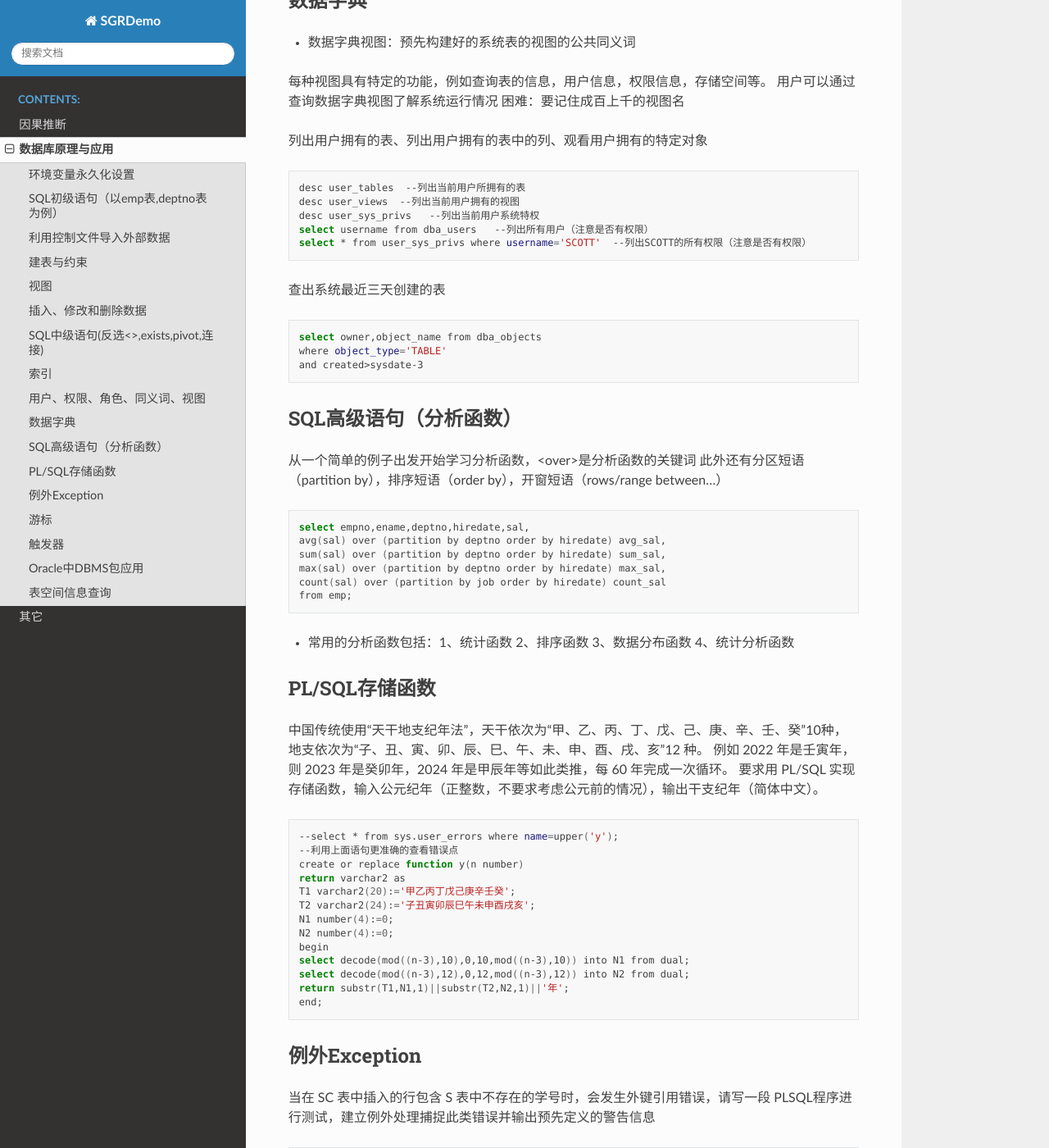
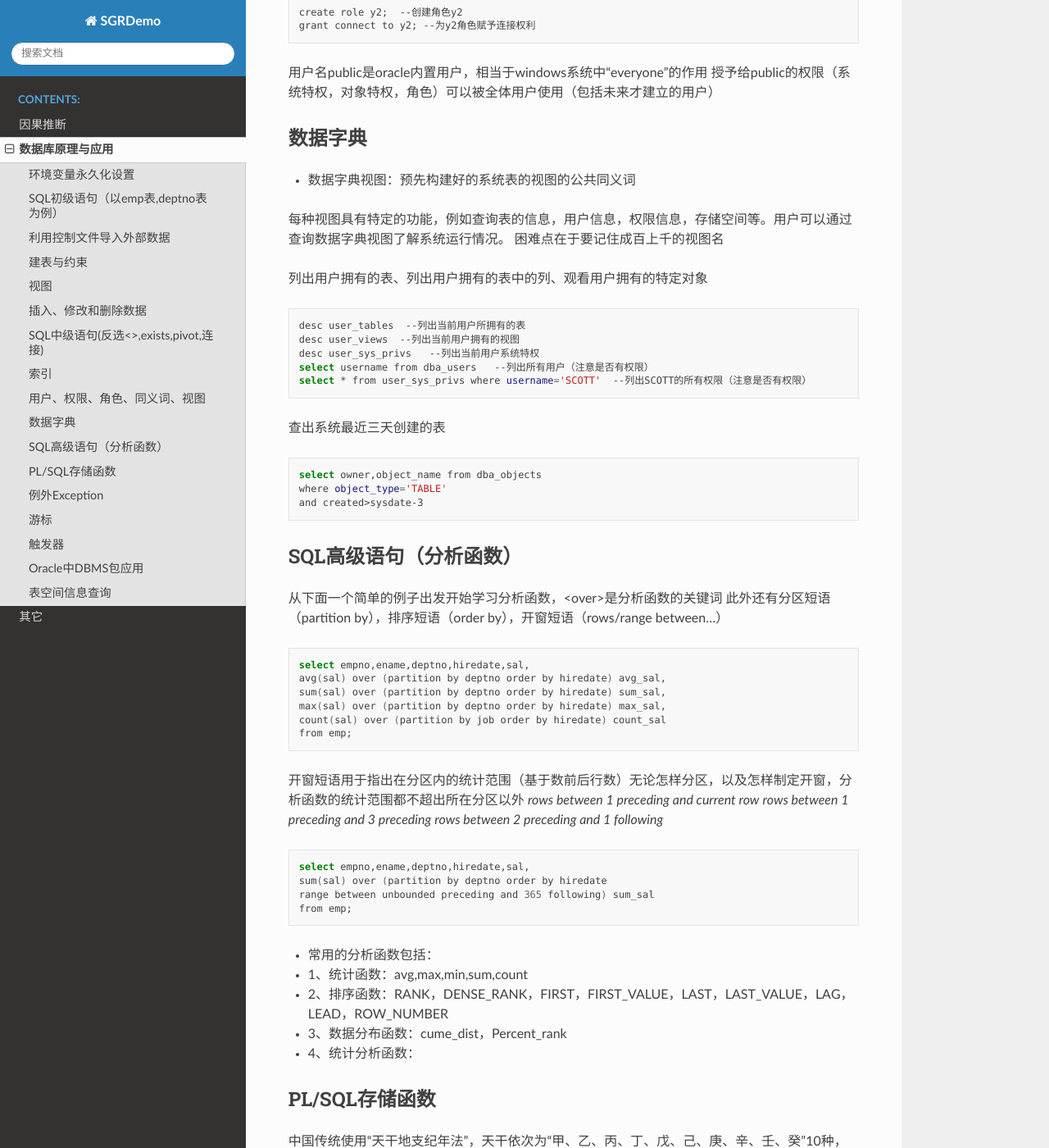
Before and after one commit to heyu58/SGR, a Sphinx documentation site: the page built from source/Oracle/index.rst, in a window 1280 px wide and 1400 px high, scrolled down 6885 px. Shown: the whole window at 82% size. Built offline with Sphinx 7.4.7 and the Read the Docs theme 3.1.0, drawn with Linux system fonts in a browser that asks for light colours; some of the changed text lies outside the part shown.

Commit message:
Update index.rst

```diff
--- a/source/Oracle/index.rst
+++ b/source/Oracle/index.rst
@@ -7,7 +7,9 @@
 =====================
 
 本学期（2024春）选修了中山大学黄志洪老师的《数据库原理与应用》课程，Oracle授课。此处整理一部分习题，欢迎交流学习。
-黄志洪老师本人授课风格强烈，有大量一线业务经历，其创办的炼数成金网站也是良好的学习平台.以下内容都是节选自其授课PPT中：
+黄志洪老师本人授课风格强烈，有大量一线业务经历，其创办的炼数成金网站也是良好的学习平台.
+
+以下内容都是节选自其授课PPT中：
 
 * Oracle三大难度之巅：with递归（N皇后问题），层次查询（员工信息传递最短路径问题），分析函数
 
@@ -316,9 +315,9 @@
 
 索引
 -----------------------------
-索引自动维护，自动使用,主键，候选键对应的列会自动建立索引
-一张表不适合建立太多索引，可以建在大表常用的查询条件上
+索引自动维护，自动使用,主键，候选键对应的列会自动建立索引。一张表不适合建立太多索引，可以建在大表常用的查询条件上。
 11g以后的版本由于大量使用内存缓冲数据，索引的效果对于不太大的表不是很明显（做实验时表的大小应超过内存数）
+
 索引技术是数据库产品最重要的核心技术之一
 ::
 
@@ -332,6 +331,7 @@
 
 * 权限（Privilege）：分为系统权限和对象权限
 系统权限：允许用户执行特定的数据库操作，例如CREATE SESSION、CREATE TABLE等
+
 对象权限：允许用户对特定数据库对象进行操作，例如SELECT、INSERT、UPDATE、DELETE等
 
 * 同义词（Synonym）：是为数据库对象（如表、视图、序列等）创建的别名，允许用户忽略对象的所有者前缀，直接访问对象。
@@ -348,8 +348,11 @@
 
 * 角色(Role):一组权限的集合，可以简化权限管理。
 常见的角色包括:
+
 CONNECT：允许用户连接到数据库并执行基本操作,如CREATE SESSION、CREATE SYNONYM、CREATE VIEW等
+
 RESOURCE：允许用户创建自己的数据库对象,如表、序列、视图等
+
 DBA：拥有所有系统权限，是数据库管理员角色
 
 ::
@@ -365,9 +368,8 @@
 数据字典
 -----------------------------
 * 数据字典视图：预先构建好的系统表的视图的公共同义词
-每种视图具有特定的功能，例如查询表的信息，用户信息，权限信息，存储空间等。
-用户可以通过查询数据字典视图了解系统运行情况
-困难：要记住成百上千的视图名
+每种视图具有特定的功能，例如查询表的信息，用户信息，权限信息，存储空间等。用户可以通过查询数据字典视图了解系统运行情况。
+困难点在于要记住成百上千的视图名
 
 
 列出用户拥有的表、列出用户拥有的表中的列、观看用户拥有的特定对象
@@ -393,7 +395,7 @@
 
 SQL高级语句（分析函数）
 -------------------------------
-从一个简单的例子出发开始学习分析函数，<over>是分析函数的关键词
+从下面一个简单的例子出发开始学习分析函数，<over>是分析函数的关键词
 此外还有分区短语（partition by），排序短语（order by），开窗短语（rows/range between...）
 
 ::
@@ -405,7 +407,28 @@
     count(sal) over (partition by job order by hiredate) count_sal
     from emp;
 
-* 常用的分析函数包括：1、统计函数 2、排序函数 3、数据分布函数 4、统计分析函数
+开窗短语用于指出在分区内的统计范围（基于数前后行数）无论怎样分区，以及怎样制定开窗，分析函数的统计范围都不超出所在分区以外
+*rows between 1 preceding and current row*
+*rows between 1 preceding and 3 preceding*
+*rows between 2 preceding and 1 following*
+
+::
+
+    select empno,ename,deptno,hiredate,sal,
+    sum(sal) over (partition by deptno order by hiredate
+    range between unbounded preceding and 365 following) sum_sal
+    from emp;
+
+
+* 常用的分析函数包括：
+
+* 1、统计函数：avg,max,min,sum,count
+
+* 2、排序函数：RANK，DENSE_RANK，FIRST，FIRST_VALUE，LAST，LAST_VALUE，LAG，LEAD，ROW_NUMBER
+
+* 3、数据分布函数：cume_dist，Percent_rank
+
+* 4、统计分析函数：
 
 
 PL/SQL存储函数
```
Also changed, not shown: other parts of source/Oracle/index.rst (+0 -3 lines).
